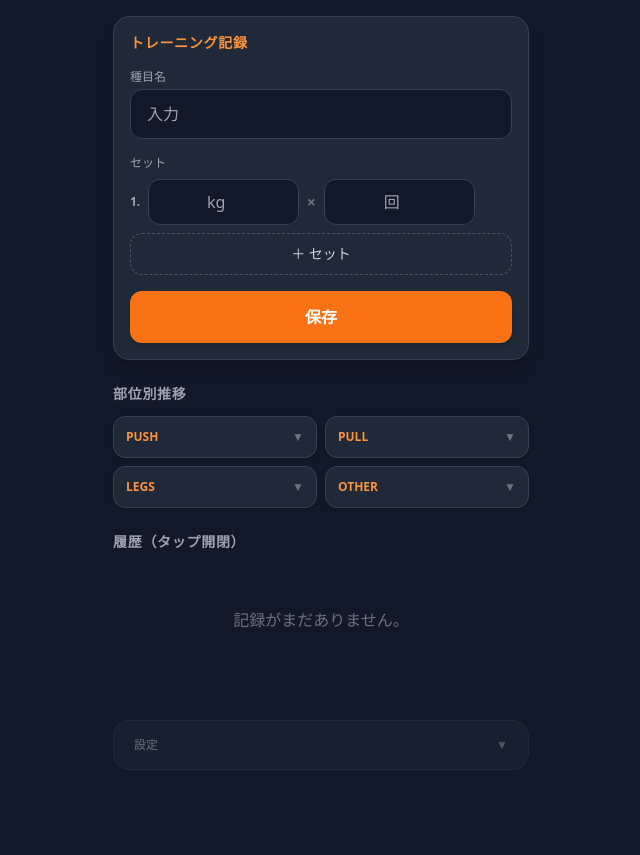
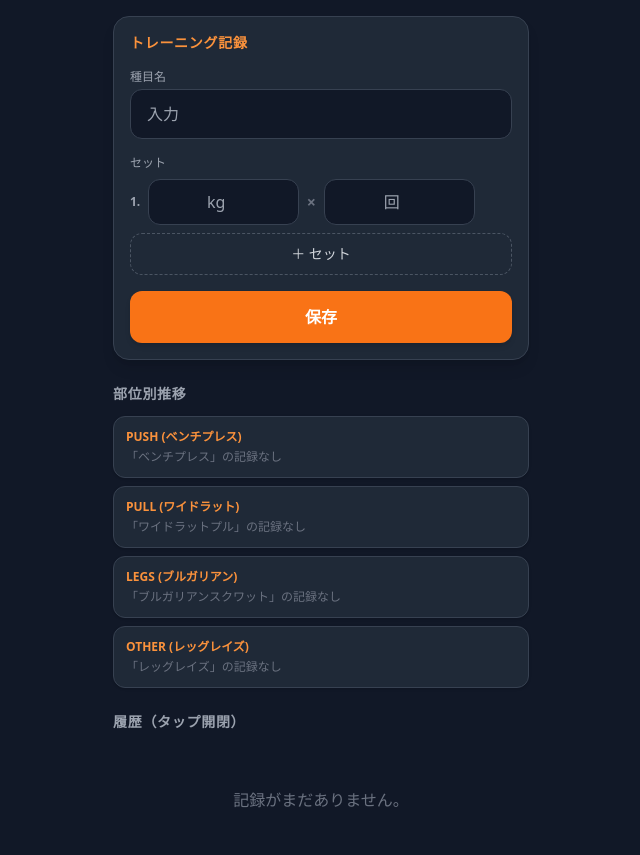
Before and after one commit to toshi1213bus-cmd/1save, a plain HTML site: page index.html in a window 1280 px wide. Shown: the top 855 px of the page, without its empty margins (319-959 px from the left). Drawn offline with nearby package versions, Linux system fonts and the light colour scheme.

Commit message:
Update index.html

```diff
--- a/index.html
+++ b/index.html
@@ -45,47 +45,35 @@
         </button>
     </div>
 
-    <!-- 部位別ピックアップ推移カード -->
+    <!-- 部位別推移（縦1列・だしっぱなし） -->
     <div class="space-y-3">
         <h2 class="text-sm font-semibold text-gray-400 uppercase tracking-wider">部位別推移</h2>
-        <div class="grid grid-cols-2 gap-2">
+        <div class="space-y-2">
             <!-- PUSH -->
-            <div class="bg-gray-800 border border-gray-700 rounded-xl p-3 shadow">
-                <div class="flex justify-between items-center cursor-pointer select-none" onclick="togglePickupAccordion(this)">
-                    <span class="text-xs font-bold text-orange-400">PUSH</span>
-                    <span class="text-xs text-gray-500 pickup-toggle-icon">▼</span>
-                </div>
-                <div class="pickup-content hidden mt-2 pt-2 border-t border-gray-700 space-y-1 text-xs" id="pickupPush">
+            <div class="bg-gray-800 border border-gray-700 rounded-xl p-3 shadow space-y-1">
+                <div class="text-xs font-bold text-orange-400">PUSH (ベンチプレス)</div>
+                <div id="pickupPush" class="space-y-0.5 text-xs">
                     <div class="text-gray-400">データなし</div>
                 </div>
             </div>
             <!-- PULL -->
-            <div class="bg-gray-800 border border-gray-700 rounded-xl p-3 shadow">
-                <div class="flex justify-between items-center cursor-pointer select-none" onclick="togglePickupAccordion(this)">
-                    <span class="text-xs font-bold text-orange-400">PULL</span>
-                    <span class="text-xs text-gray-500 pickup-toggle-icon">▼</span>
-                </div>
-                <div class="pickup-content hidden mt-2 pt-2 border-t border-gray-700 space-y-1 text-xs" id="pickupPull">
+            <div class="bg-gray-800 border border-gray-700 rounded-xl p-3 shadow space-y-1">
+                <div class="text-xs font-bold text-orange-400">PULL (ワイドラット)</div>
+                <div id="pickupPull" class="space-y-0.5 text-xs">
                     <div class="text-gray-400">データなし</div>
                 </div>
             </div>
             <!-- LEGS -->
-            <div class="bg-gray-800 border border-gray-700 rounded-xl p-3 shadow">
-                <div class="flex justify-between items-center cursor-pointer select-none" onclick="togglePickupAccordion(this)">
-                    <span class="text-xs font-bold text-orange-400">LEGS</span>
-                    <span class="text-xs text-gray-500 pickup-toggle-icon">▼</span>
-                </div>
-                <div class="pickup-content hidden mt-2 pt-2 border-t border-gray-700 space-y-1 text-xs" id="pickupLegs">
+            <div class="bg-gray-800 border border-gray-700 rounded-xl p-3 shadow space-y-1">
+                <div class="text-xs font-bold text-orange-400">LEGS (ブルガリアン)</div>
+                <div id="pickupLegs" class="space-y-0.5 text-xs">
                     <div class="text-gray-400">データなし</div>
                 </div>
             </div>
             <!-- OTHER -->
-            <div class="bg-gray-800 border border-gray-700 rounded-xl p-3 shadow">
-                <div class="flex justify-between items-center cursor-pointer select-none" onclick="togglePickupAccordion(this)">
-                    <span class="text-xs font-bold text-orange-400">OTHER</span>
-                    <span class="text-xs text-gray-500 pickup-toggle-icon">▼</span>
-                </div>
-                <div class="pickup-content hidden mt-2 pt-2 border-t border-gray-700 space-y-1 text-xs" id="pickupOther">
+            <div class="bg-gray-800 border border-gray-700 rounded-xl p-3 shadow space-y-1">
+                <div class="text-xs font-bold text-orange-400">OTHER (レッグレイズ)</div>
+                <div id="pickupOther" class="space-y-0.5 text-xs">
                     <div class="text-gray-400">データなし</div>
                 </div>
             </div>
@@ -447,18 +435,6 @@
             }
         }
 
-        function togglePickupAccordion(headerElem) {
-            const content = headerElem.nextElementSibling;
-            const icon = headerElem.querySelector('.pickup-toggle-icon');
-            if (content.classList.contains('hidden')) {
-                content.classList.remove('hidden');
-                icon.textContent = '▲';
-            } else {
-                content.classList.add('hidden');
-                icon.textContent = '▼';
-            }
-        }
-
         function saveWorkout() {
             const nameInput = document.getElementById('exerciseName');
             const name = nameInput.value.trim();
```
